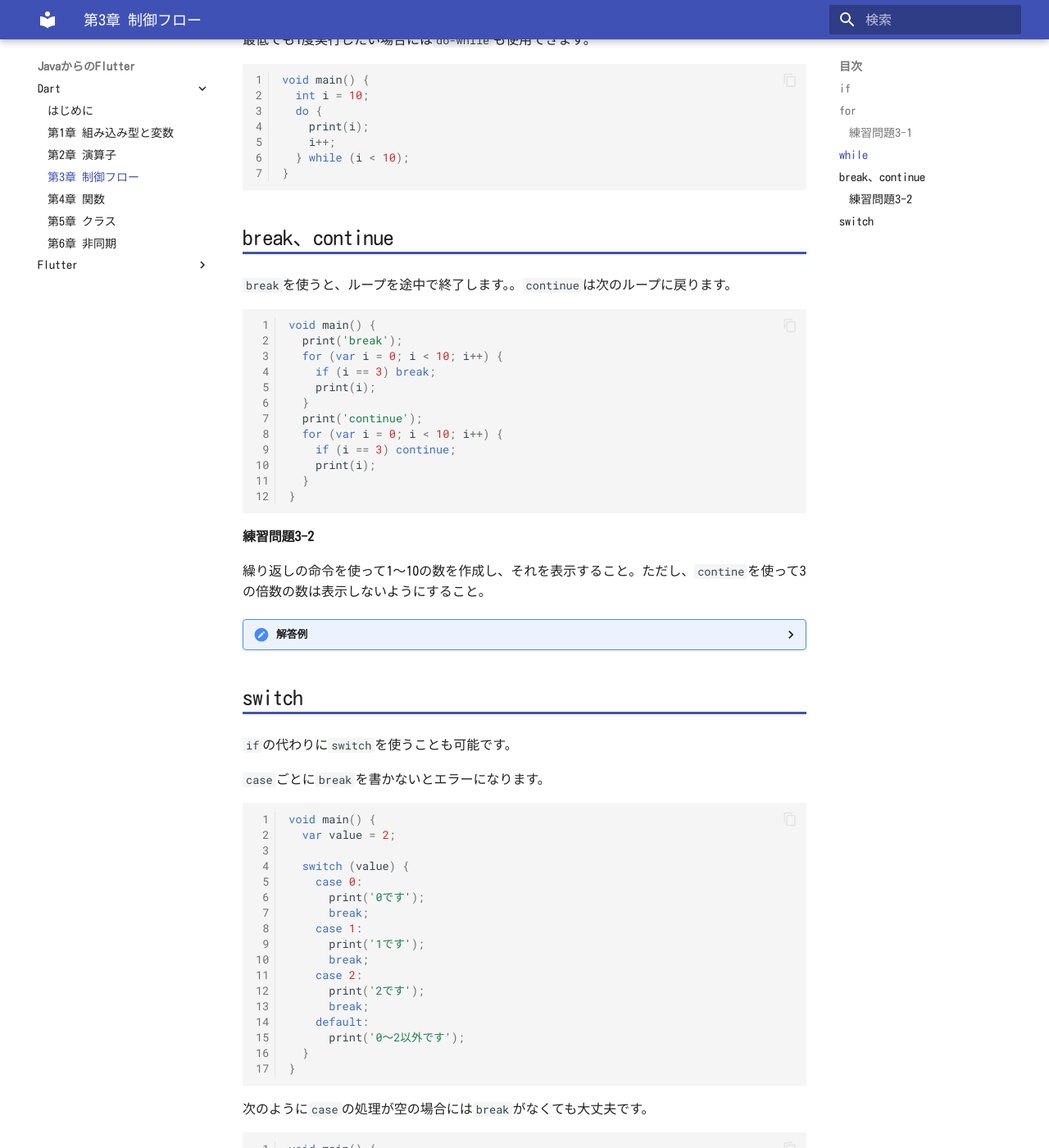
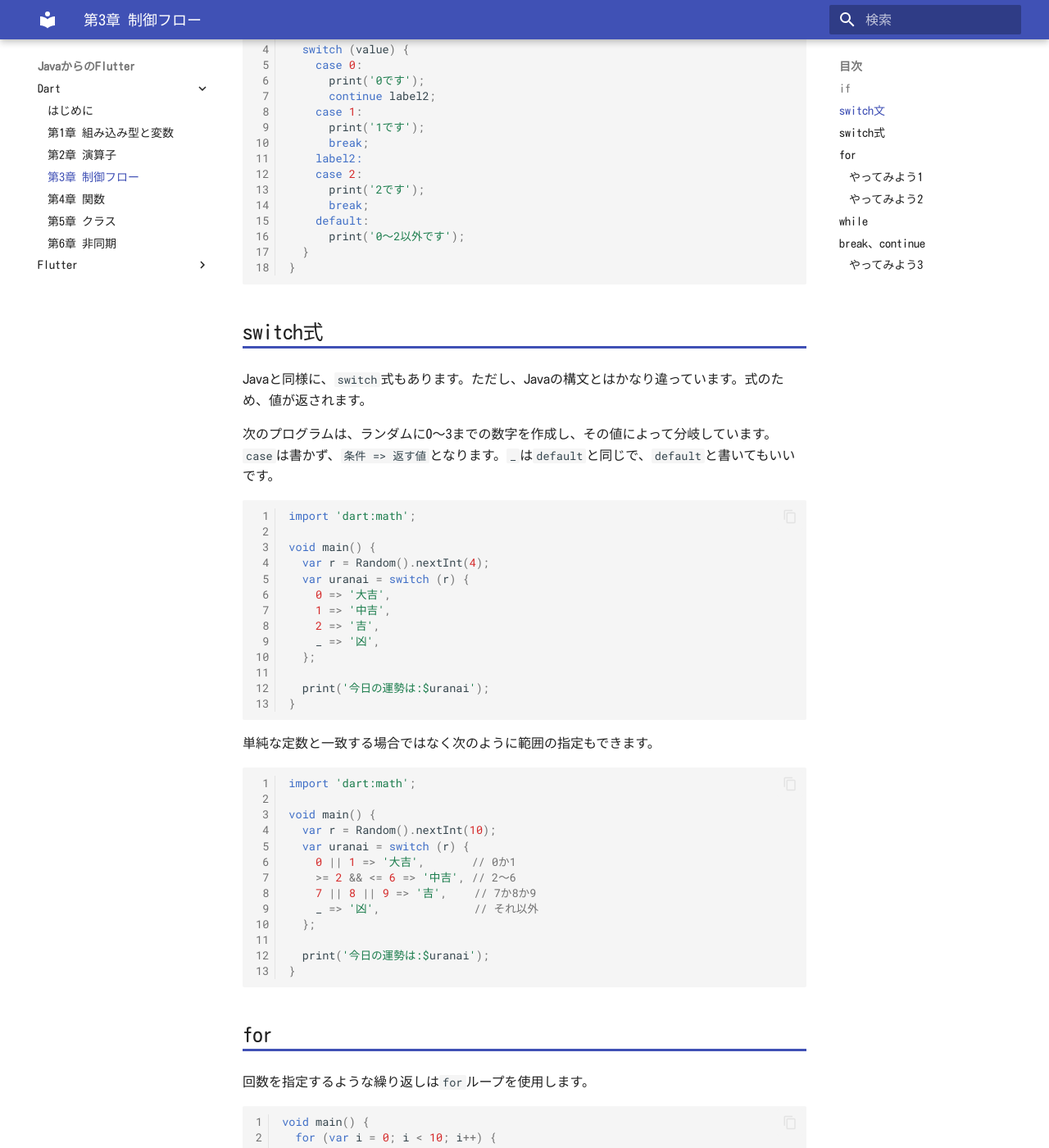
Before and after one commit to webarata3/doc-Flutter, an MkDocs documentation site: the page built from docs/dart/03/index.md, in a window 1280 px wide and 1400 px high, scrolled down 2235 px. Shown: the whole window at 82% size. Built offline with MkDocs 1.6.1 and Material for MkDocs 9.7.7, drawn with Linux system fonts in a browser that asks for light colours; some of the changed text lies outside the part shown.

Commit message:
Dartの3章の見直し

````diff
--- a/docs/dart/03/index.md
+++ b/docs/dart/03/index.md
@@ -2,7 +2,9 @@
 
 ## if
 
-`if`は、単独で使ったり、`else`と組み合わせたりということができます。基本的な`if`文は次の通りです。
+`if`文はJavaと変わりません。
+
+`if`はJavaと同じで単独で使ったり、`else`と組み合わせたりということができます。基本的な`if`文は次の通りです。
 
 ``` dart linenums="1"
 void main() {
@@ -58,131 +60,28 @@
 
 `else if`とすると、最初の`if`の条件を満たさない場合のうち、さらに`if`でチェックをします。上記の場合、`speed`が40以下の場合は`安全運転です`、40より大きい場合のうち60以下の場合`スピード違反です`、それ以外、つまり60より大きい場合`大変危険です`となります。
 
-## for
+## switch文
 
-回数を指定するような繰り返しは`for`ループを使用します。
+`switch`文はJavaに近いですが、`break`は必要ありません。次の場合、`1です`とだけ表示されます。
 
 ``` dart linenums="1"
 void main() {
-  for (var i = 0; i < 10; i++) {
-    print(i);
-  }
-}
-```
-
-`List`は`for-in`で繰り返すことができます。
-
-``` dart linenums="1"
-void main() {
-  var list = [1, 2, 3];
-  for (var value in list) {
-    print(value);
-  }
-}
-```
-
-#### 練習問題3-1
-
-10、20、99の3つの数字を入れた`List`を作成すること。その`List`の内容を`for`を使ってすべて表示すること。
-
-??? 解答例
-
-    ``` dart linenums="1"
-    void main() {
-      var list = [10, 20, 99];
-      for (var value in list) {
-        print(value);
-      }
-    }
-    ```
-
-## while
-
-`while`ループも同様に使用できます。
-
-``` dart linenums="1"
-void main() {
-  int i = 0;
-  while (i < 10) {
-    print(i);
-    i++;
-  }
-}
-```
-
-最低でも1度実行したい場合には`do-while`も使用できます。
-
-``` dart linenums="1"
-void main() {
-  int i = 10;
-  do {
-    print(i);
-    i++;
-  } while (i < 10);
-}
-```
-
-## break、continue
-
-`break`を使うと、ループを途中で終了します。。`continue`は次のループに戻ります。
-
-``` dart linenums="1"
-void main() {
-  print('break');
-  for (var i = 0; i < 10; i++) {
-    if (i == 3) break;
-    print(i);
-  }
-  print('continue');
-  for (var i = 0; i < 10; i++) {
-    if (i == 3) continue;
-    print(i);
-  }
-}
-```
-
-#### 練習問題3-2
-
-繰り返しの命令を使って1～10の数を作成し、それを表示すること。ただし、`contine`を使って3の倍数の数は表示しないようにすること。
-
-??? 解答例
-
-    ``` dart linenums="1"
-    void main() {
-      for (var i = 1; i <= 10; i++) {
-        if (i % 3 == 0) continue;
-        print(i);
-      }
-    }
-    ```
-
-## switch
-
-`if`の代わりに`switch`を使うことも可能です。
-
-`case`ごとに`break`を書かないとエラーになります。
-
-``` dart linenums="1"
-void main() {
-  var value = 2;
+  var value = 1;
 
   switch (value) {
     case 0:
       print('0です');
-      break;
     case 1:
       print('1です');
-      break;
     case 2:
       print('2です');
-      break;
     default:
       print('0～2以外です');
   }
 }
 ```
 
-次のように`case`の処理が空の場合には`break`がなくても大丈夫です。
+次のように0と1の場合が同じ時は、`case`を続けます。
 
 ``` dart linenums="1"
 void main() {
@@ -192,10 +91,8 @@
     case 0:
     case 1:
       print('0か1です');
-      break;
     case 2:
       print('2です');
-      break;
     default:
       print('0～2以外です');
   }
@@ -225,7 +122,11 @@
 }
 ```
 
-Dart 3.0からswitch式が使えるようになりました。
+## switch式
+
+Javaと同様に、`switch`式もあります。ただし、Javaの構文とはかなり違っています。式のため、値が返されます。
+
+次のプログラムは、ランダムに0～3までの数字を作成し、その値によって分岐しています。`case`は書かず、`条件 => 返す値`となります。`_`は`default`と同じで、`default`と書いてもいいです。
 
 ``` dart linenums="1"
 import 'dart:math';
@@ -243,8 +144,6 @@
 }
 ```
 
-`case`は書かず、`条件 => 返す値`となります。`_`は`default`と同じで、`default`と書いてもいいです。
-
 単純な定数と一致する場合ではなく次のように範囲の指定もできます。
 
 ``` dart linenums="1"
@@ -253,12 +152,123 @@
 void main() {
   var r = Random().nextInt(10);
   var uranai = switch (r) {
-    0 || 1 => '大吉',
-    >= 2 && <= 6 => '中吉',
-    7 || 8 || 9 => '吉',
-    _ => '凶',
+    0 || 1 => '大吉',       // 0か1
+    >= 2 && <= 6 => '中吉', // 2～6
+    7 || 8 || 9 => '吉',    // 7か8か9
+    _ => '凶',              // それ以外
   };
 
   print('今日の運勢は:$uranai');
 }
 ```
+## for
+
+回数を指定するような繰り返しは`for`ループを使用します。
+
+``` dart linenums="1"
+void main() {
+  for (var i = 0; i < 10; i++) {
+    print(i);
+  }
+}
+```
+
+Javaの拡張`for`文と同様のものは、`for-in`で行います。Dartには配列がないので、主に`List`が対象になります。
+
+``` dart linenums="1"
+void main() {
+  var list = [1, 2, 3];
+  for (var value in list) {
+    print(value);
+  }
+}
+```
+
+#### やってみよう1
+
+`for`文を使って1～10までの数字を`print`してみましょう。
+
+??? 解答例
+
+    ``` dart linenums="1"
+    void main() {
+      for (var i = 1; i <= 10; i++) {
+        print(i);
+      }
+    }
+    ```
+
+#### やってみよう2
+
+10、20、99の3つの数字を入れた`List`を作成しましょう。その`List`の内容を`for-in`を使ってすべて表示しましょう。
+
+??? 解答例
+
+    ``` dart linenums="1"
+    void main() {
+      var list = [10, 20, 99];
+      for (var value in list) {
+        print(value);
+      }
+    }
+    ```
+
+## while
+
+`while`ループもJavaと変わりません。
+
+``` dart linenums="1"
+void main() {
+  int i = 0;
+  while (i < 10) {
+    print(i);
+    i++;
+  }
+}
+```
+
+最低でも1度実行したい場合には`do-while`も使用できます。`do-while`もJavaと変わりません。
+
+``` dart linenums="1"
+void main() {
+  int i = 10;
+  do {
+    print(i);
+    i++;
+  } while (i < 10);
+}
+```
+
+## break、continue
+
+ループの中断や継続には`break`と`continue`が使えます。これもJavaと変わりません。
+
+``` dart linenums="1"
+void main() {
+  print('break');
+  for (var i = 0; i < 10; i++) {
+    if (i == 3) break;
+    print(i);
+  }
+  print('continue');
+  for (var i = 0; i < 10; i++) {
+    if (i == 3) continue;
+    print(i);
+  }
+}
+```
+
+#### やってみよう3
+
+繰り返しの命令を使って1～10の数を作成し、それを表示しましょう。ただし、`contine`を使って3の倍数の数は表示しないようにしましょう。
+
+??? 解答例
+
+    ``` dart linenums="1"
+    void main() {
+      for (var i = 1; i <= 10; i++) {
+        if (i % 3 == 0) continue;
+        print(i);
+      }
+    }
+    ```
````
